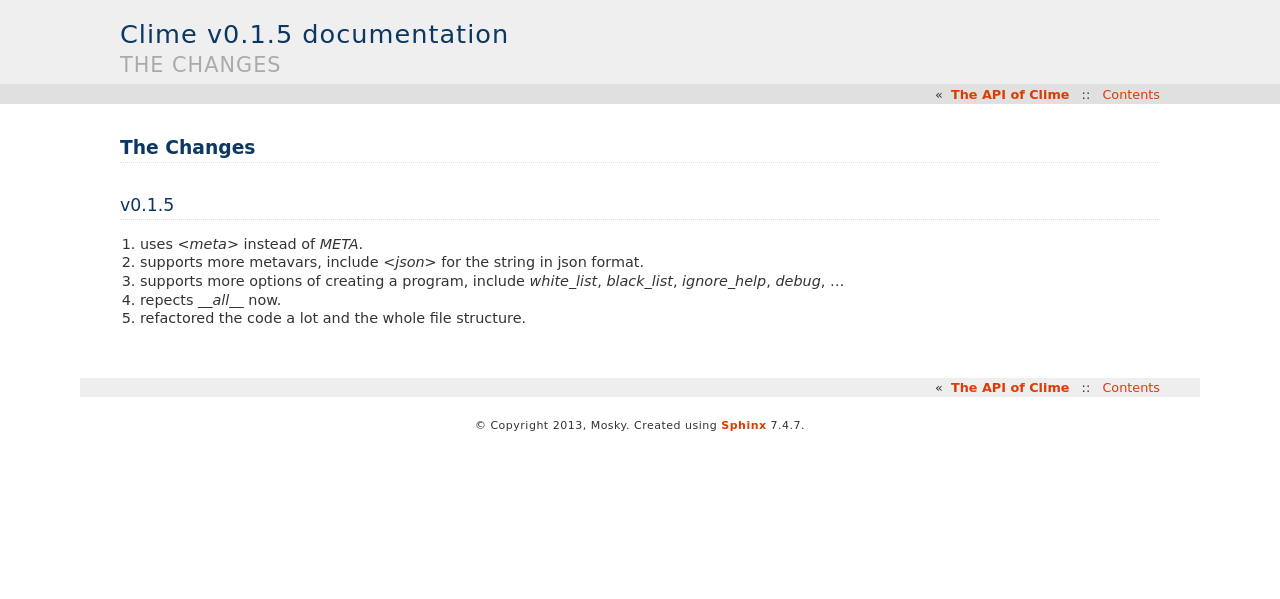
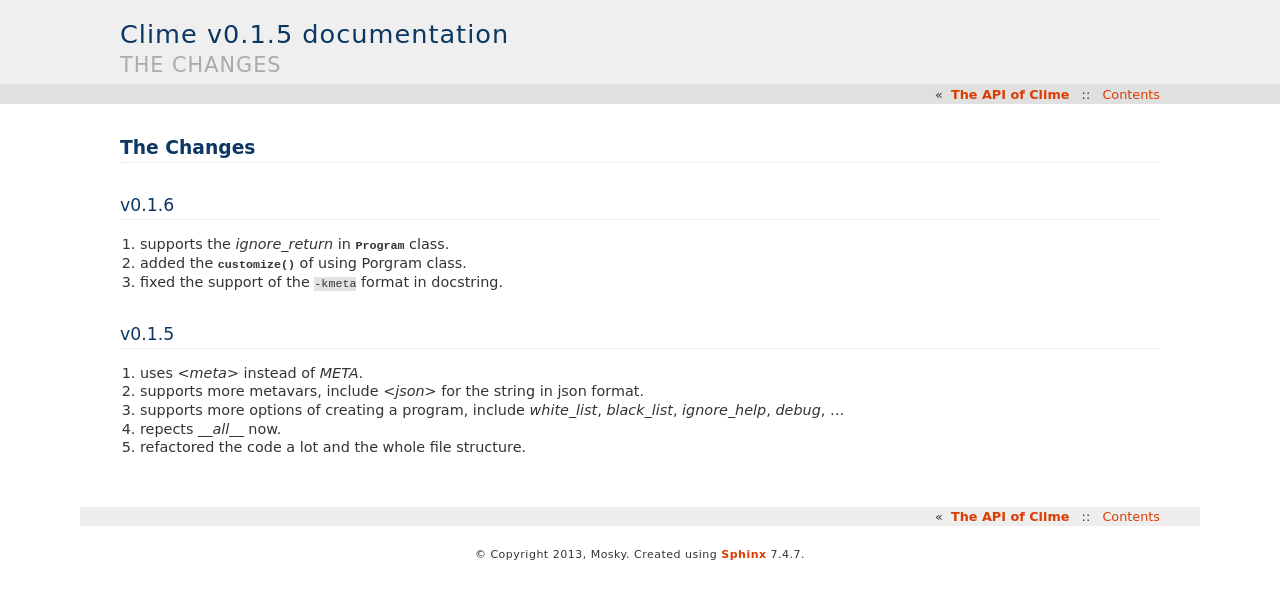
Before and after one commit to moskytw/clime, a Sphinx documentation site: the page built from docs/changes.rst, in a window 1280 px wide. Shown: the top 599 px of the page. Built offline with Sphinx 7.4.7, drawn with Linux system fonts in a browser that asks for light colours.

Commit message:
added the changes of 0.1.6

```diff
--- a/docs/changes.rst
+++ b/docs/changes.rst
@@ -1,6 +1,13 @@
 
 The Changes
 ===========
+
+v0.1.6
+------
+
+1. supports the `ignore_return` in :py:class:`~clime.core.Program` class.
+2. added the :py:func:`~clime.core.customize` of using Porgram class.
+3. fixed the support of the ``-kmeta`` format in docstring.
 
 v0.1.5
 ------
```
